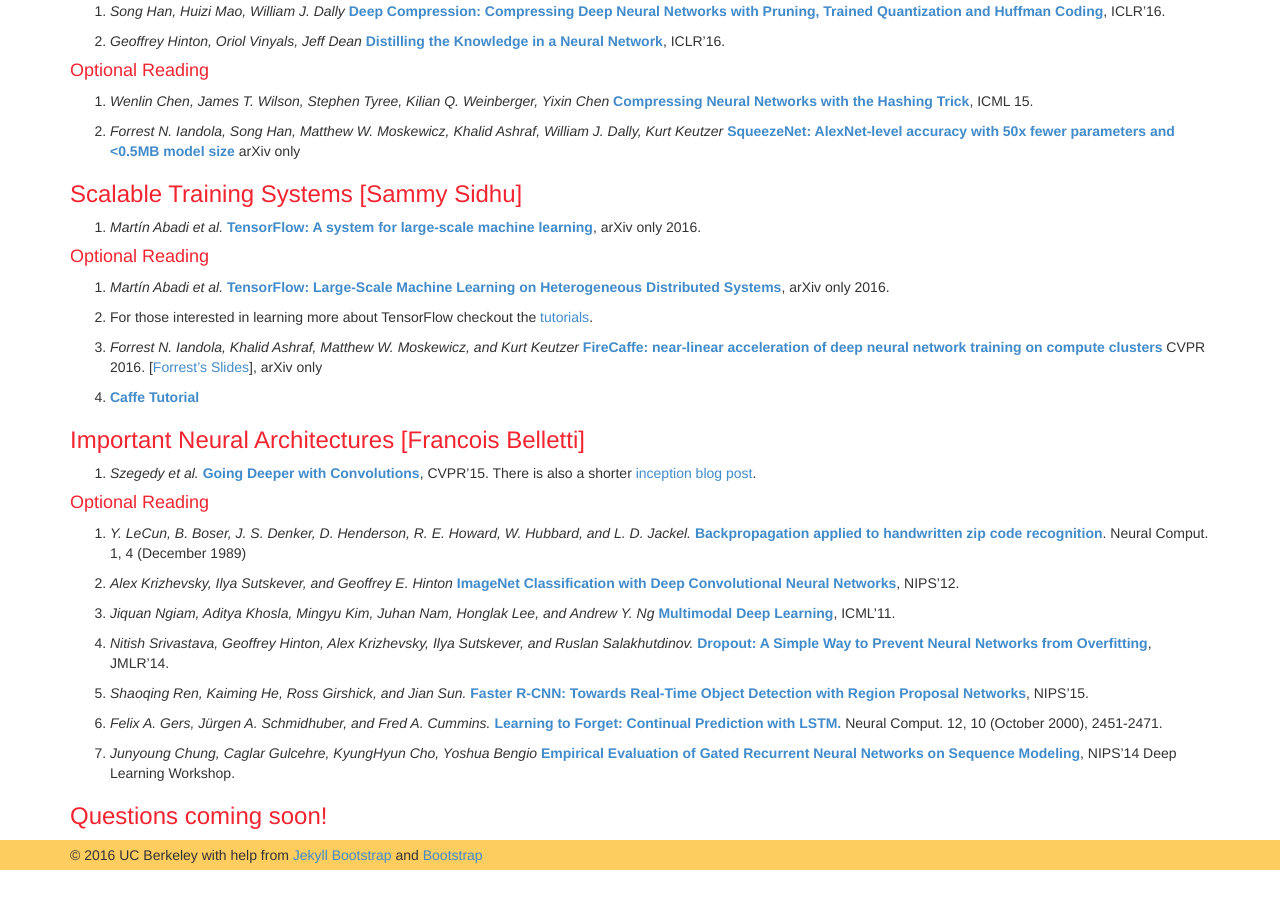
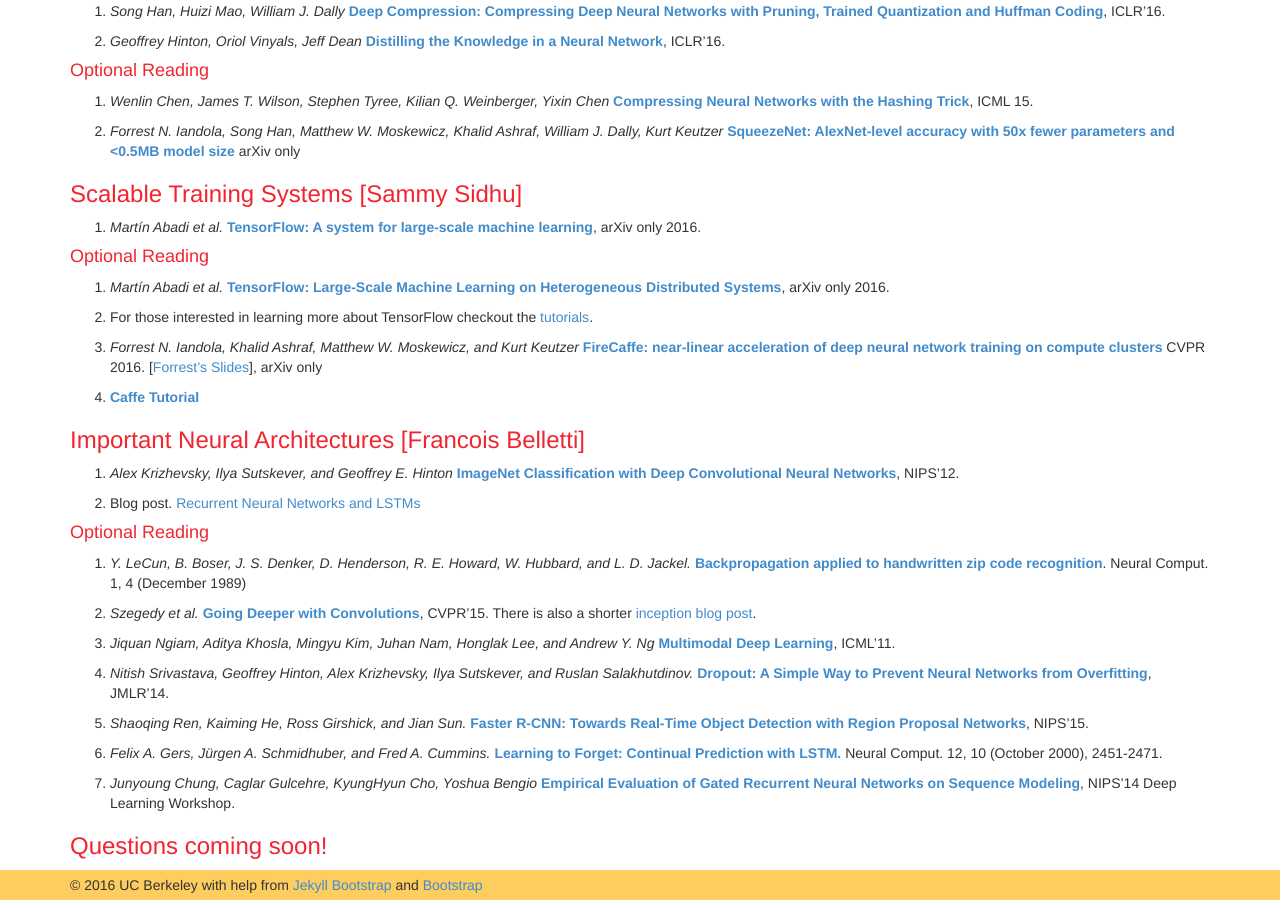
Before and after one commit to ucbrise/cs294-rise-fa16, a Jekyll site: the page built from deep_learning.md, in a window 1280 px wide and 900 px high, scrolled down 640 px. Built offline with Jekyll 4.4.1, drawn with Linux system fonts in a browser that asks for light colours; nearby versions of some CDN libraries; before the commit the page ends 1510 px from its top, so only the background shows below that.

Commit message:
minor change in reading

```diff
--- a/deep_learning.md
+++ b/deep_learning.md
@@ -63,14 +63,18 @@ For those who want a good introduction to big ideas in deep learning checkout th
 
 ### Important Neural Architectures [Francois Belletti]
 
-1. *Szegedy et al.* [**Going Deeper with Convolutions**](https://www.cs.unc.edu/~wliu/papers/GoogLeNet.pdf), CVPR'15.
-   There is also a shorter [inception blog post](https://research.googleblog.com/2015/06/inceptionism-going-deeper-into-neural.html).
+1. *Alex Krizhevsky, Ilya Sutskever, and Geoffrey E. Hinton* [**ImageNet Classification with Deep Convolutional Neural Networks**](http://papers.nips.cc/paper/4824-imagenet-classification-w), NIPS'12.
+
+1. Blog post. [Recurrent Neural Networks and LSTMs](http://colah.github.io/posts/2015-08-Understanding-LSTMs/)
+
 
 #### Optional Reading
 
 1. *Y. LeCun, B. Boser, J. S. Denker, D. Henderson, R. E. Howard, W. Hubbard, and L. D. Jackel.* [**Backpropagation applied to handwritten zip code recognition**](http://yann.lecun.org/exdb/publis/pdf/lecun-89e.pdf). Neural Comput. 1, 4 (December 1989)
 
-1. *Alex Krizhevsky, Ilya Sutskever, and Geoffrey E. Hinton* [**ImageNet Classification with Deep Convolutional Neural Networks**](http://papers.nips.cc/paper/4824-imagenet-classification-w), NIPS'12.
+
+1. *Szegedy et al.* [**Going Deeper with Convolutions**](https://www.cs.unc.edu/~wliu/papers/GoogLeNet.pdf), CVPR'15.
+   There is also a shorter [inception blog post](https://research.googleblog.com/2015/06/inceptionism-going-deeper-into-neural.html).
 
 1. *Jiquan Ngiam, Aditya Khosla, Mingyu Kim, Juhan Nam, Honglak Lee, and Andrew Y. Ng* [**Multimodal Deep Learning**](http://www.andrewng.org/portfolio/multimodal-deep-learning/), ICML'11.
 
```
